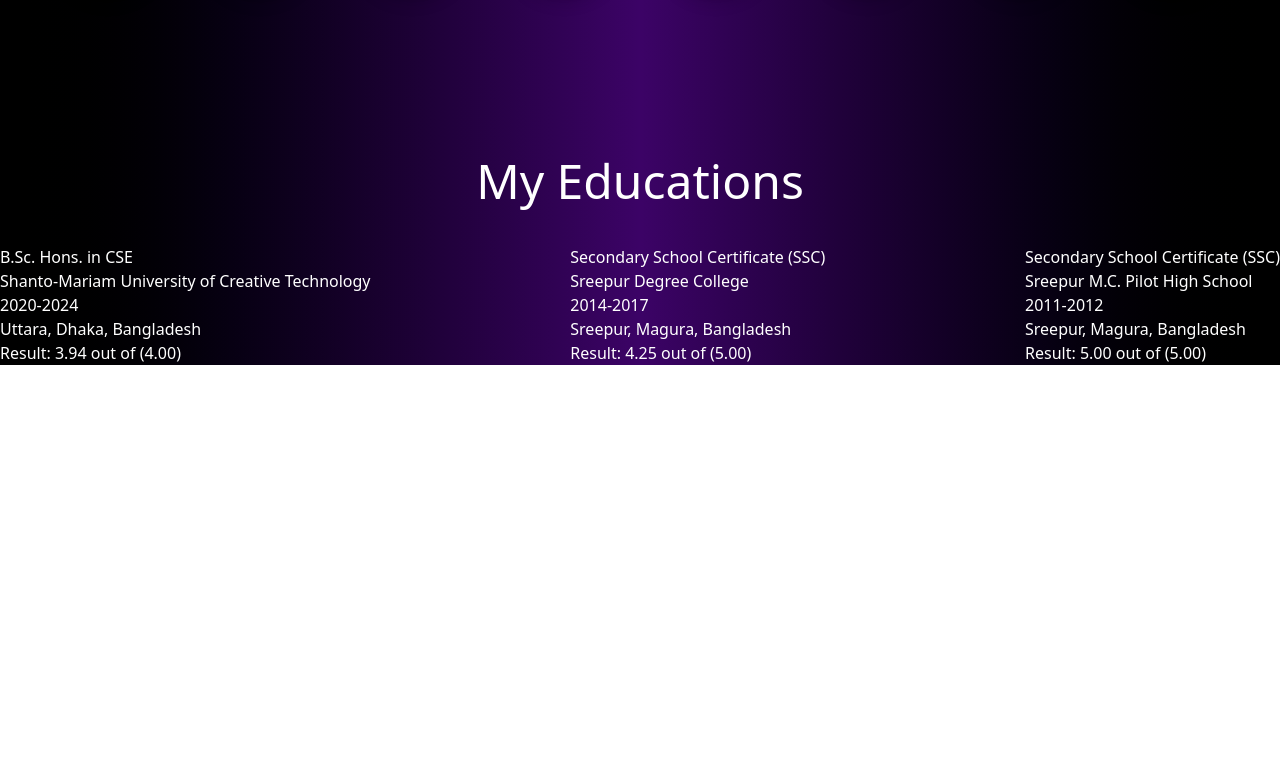
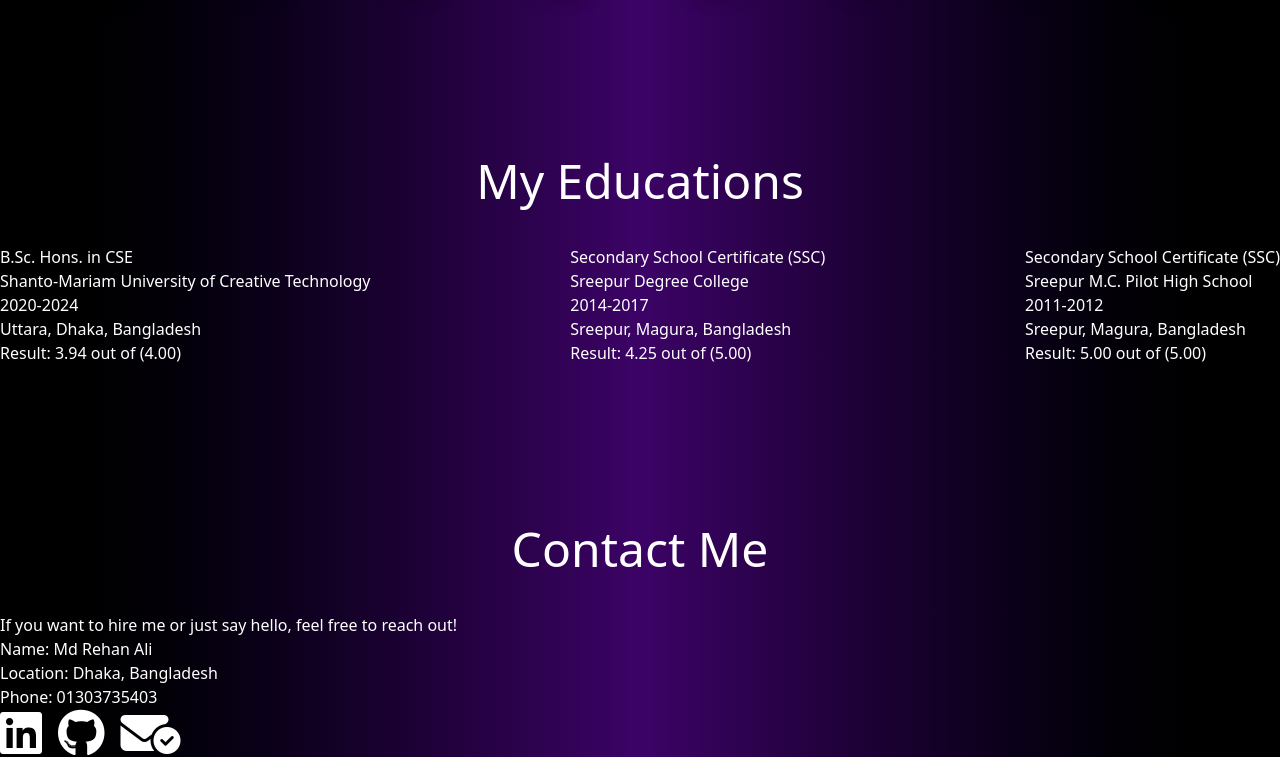
Before and after one commit to MdRehanAli/MdRehanAli, a plain HTML site: page index.html in a window 1280 px wide. Shown: the part 1421-2179 px from the top of the page. Before the commit the page ends 1946 px from the top, so only its background shows below. Drawn offline with nearby package versions, Linux system fonts and the light colour scheme.

Commit message:
Added Contact Section

```diff
--- a/index.html
+++ b/index.html
@@ -174,6 +174,31 @@
                 </div>
             </div>
         </section>
+
+        <!-- Contact Section  -->
+        <section>
+            <h1 class="text-5xl text-center mb-10">Contact Me</h1>
+            <p>If you want to hire me or just say hello, feel free to reach out!</p>
+            <h5>Name: Md Rehan Ali</h5>
+            <h5>Location: Dhaka, Bangladesh</h5>
+            <h5>Phone: 01303735403</h5>
+            <div class="flex gap-4">
+                <a href="https://www.linkedin.com/in/rehanali21/" target="_blank" rel="noopener noreferrer">
+                    <i
+                        class="fa-brands fa-linkedin cursor-pointer hover:scale-110 transition-all duration-200 text-5xl"></i>
+                </a>
+
+                <a href="https://github.com/MdRehanAli" target="_blank" rel="noopener noreferrer">
+                    <i
+                        class="fa-brands fa-github cursor-pointer hover:scale-110 transition-all duration-200 text-5xl"></i>
+                </a>
+
+                <a href="mailto:mdrehanali21d@gmail.com">
+                    <i
+                        class="fa-solid fa-envelope-circle-check cursor-pointer hover:scale-110 transition-all duration-200 text-5xl"></i>
+                </a>
+            </div>
+        </section>
     </main>
 
     <!-- Footer Section  -->
```
